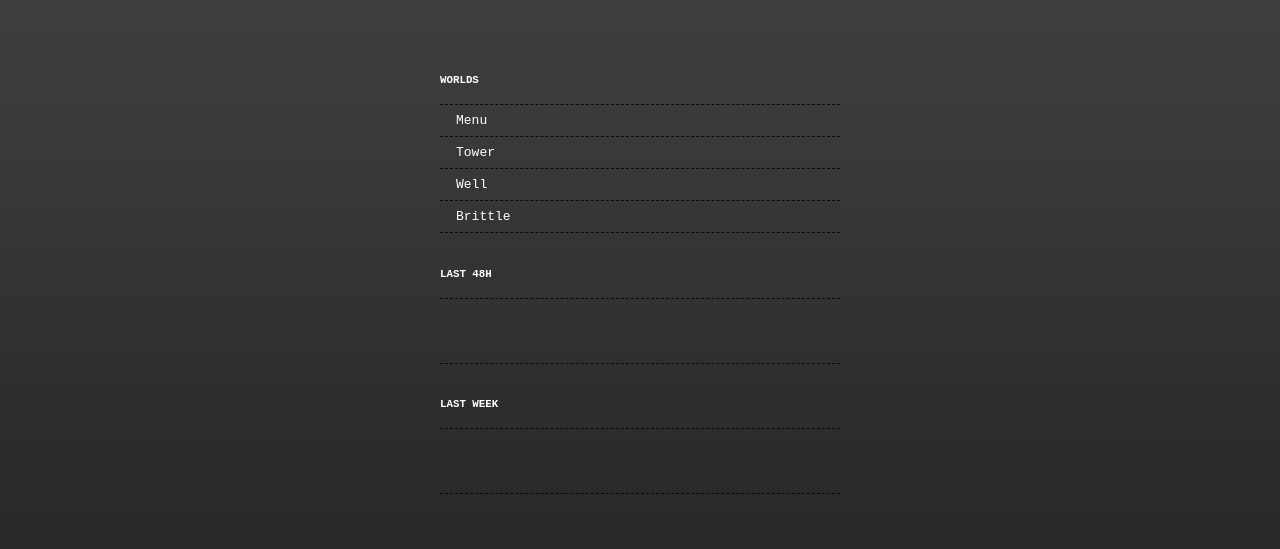
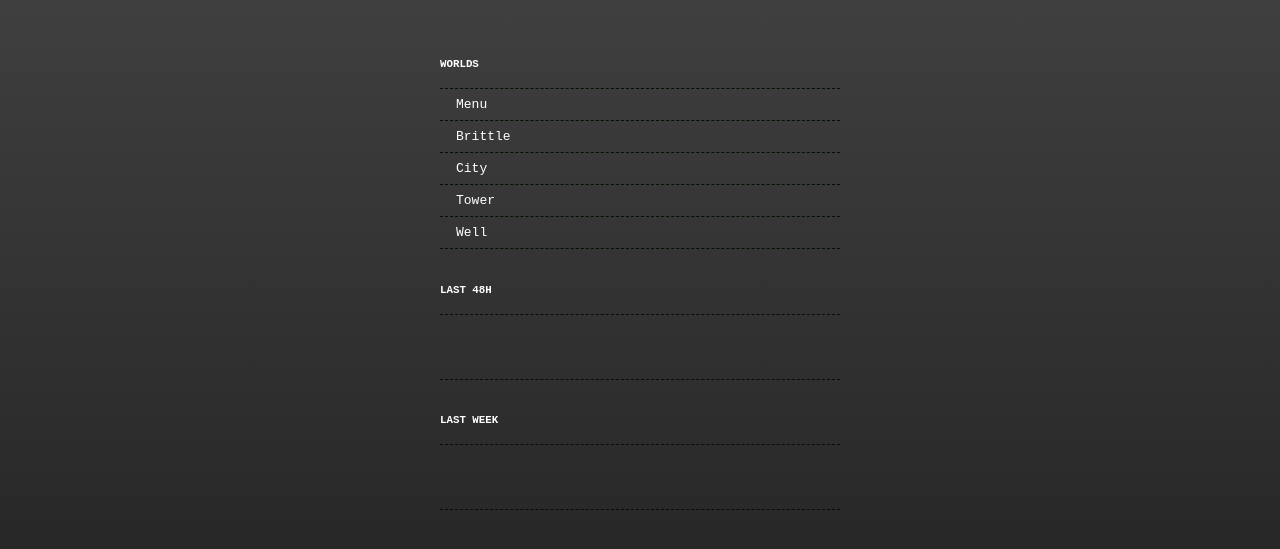
Before and after one commit to danielesteban/trolltower, a website: page peers.html in a window 1280 px wide. Shown: the part 117-666 px from the top of the page. Drawn offline with Linux system fonts and the light colour scheme; no server answers.

Commit message:
Add city to the peers monitor

```diff
--- a/peers.html
+++ b/peers.html
@@ -20,7 +20,7 @@
         graphB: document.getElementById('graphB'),
         peers: document.getElementById('peers'),
       };
-      const rooms = ['Menu', 'Tower', 'Well', 'Brittle'].map((room) => {
+      const rooms = ['Menu', 'Brittle', 'City', 'Tower', 'Well'].map((room) => {
         const div = document.createElement('div');
         div.className = 'room';
         const bar = document.createElement('div');
```
